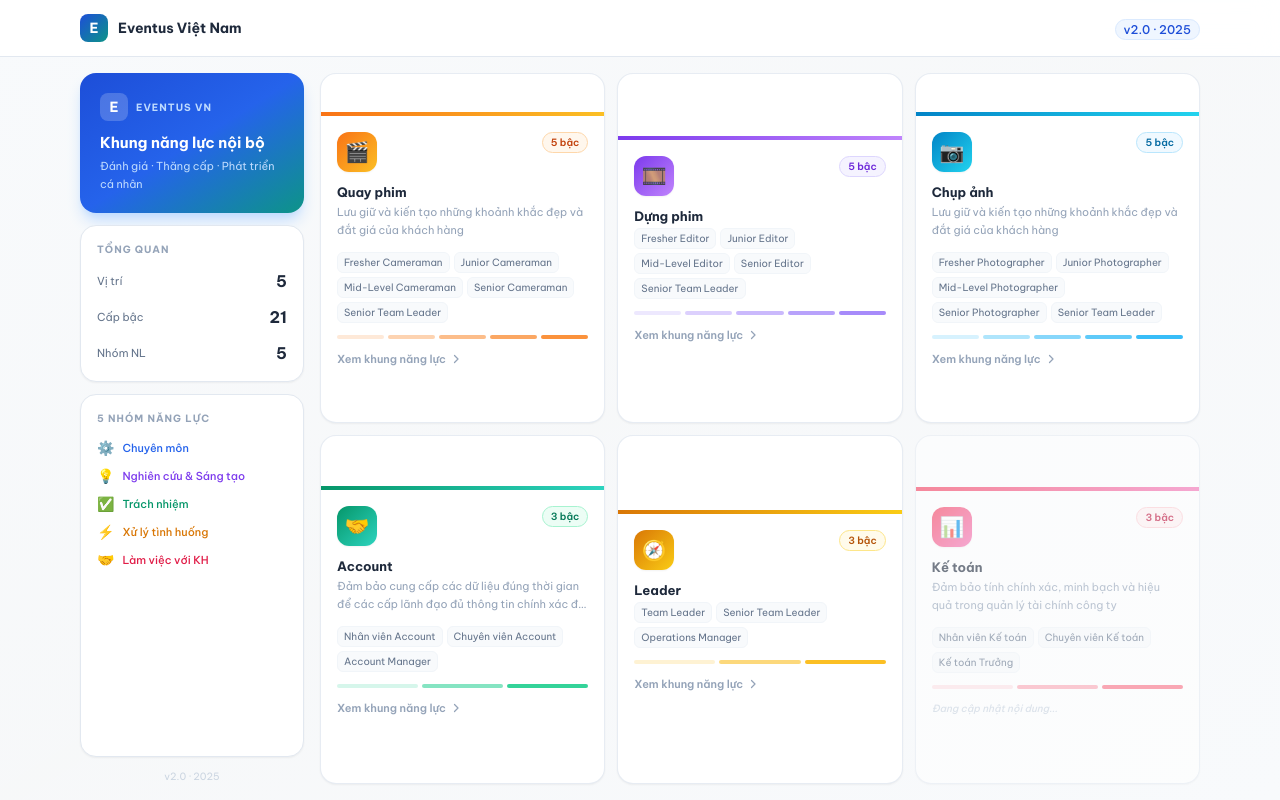
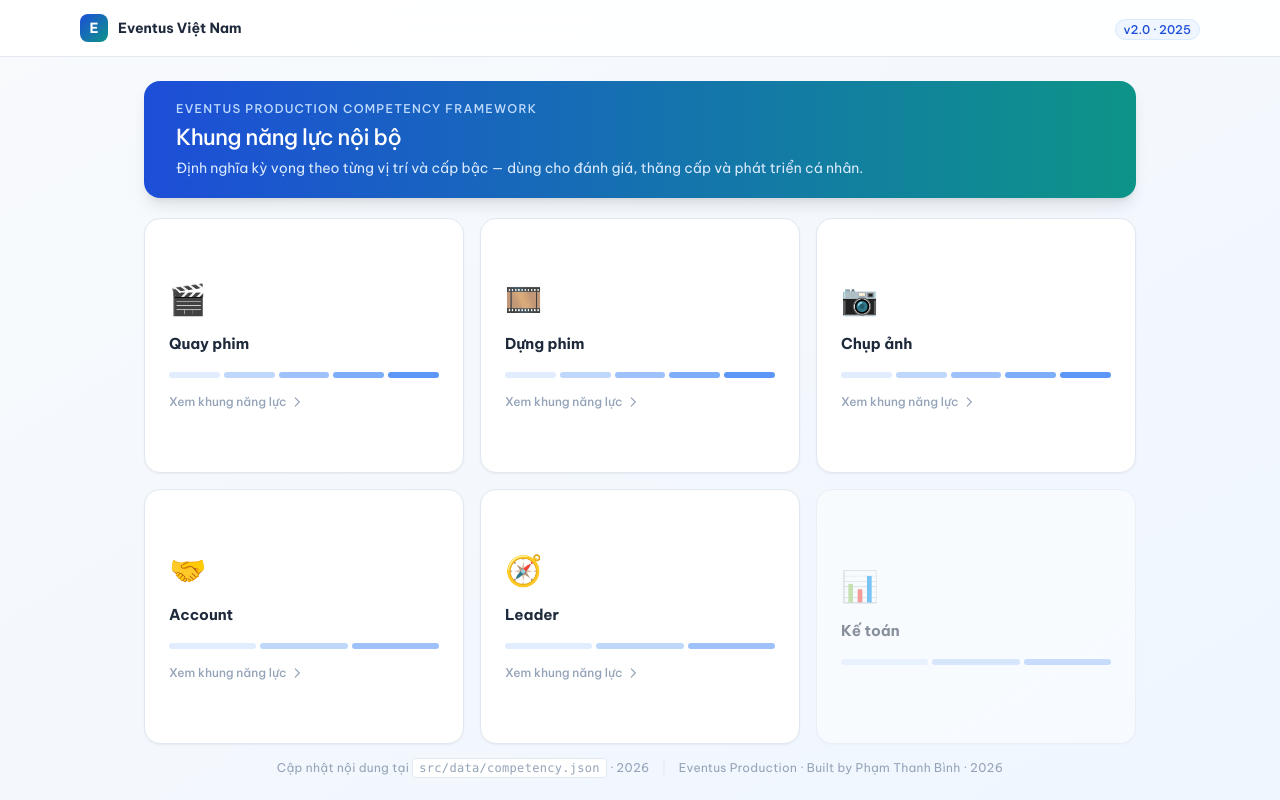
Before and after one commit to binheventus/client-eventus, a React (Vite) app: page / in a window 1280 px wide. Built offline with nearby package versions, Linux system fonts and the light colour scheme.

Commit message:
refactor: simplify homepage to no-scroll 3x2 grid, remove dept groups and stats

```diff
--- a/src/pages/HomePage.jsx
+++ b/src/pages/HomePage.jsx
@@ -3,192 +3,101 @@ import Header from '../components/Header'
 import data from '../data/competency.json'
 
 const POSITION_META = {
-  cameraman:    { icon: '🎬', accent: 'from-orange-500 to-amber-400',   badge: 'bg-orange-50 text-orange-700 border-orange-200',   bar: 'bg-orange-400',  ring: 'hover:ring-orange-300' },
-  editor:       { icon: '🎞️', accent: 'from-violet-600 to-purple-400',  badge: 'bg-violet-50 text-violet-700 border-violet-200',   bar: 'bg-violet-400',  ring: 'hover:ring-violet-300' },
-  photographer: { icon: '📷', accent: 'from-sky-600 to-cyan-400',       badge: 'bg-sky-50 text-sky-700 border-sky-200',            bar: 'bg-sky-400',     ring: 'hover:ring-sky-300' },
-  account:      { icon: '🤝', accent: 'from-emerald-600 to-teal-400',   badge: 'bg-emerald-50 text-emerald-700 border-emerald-200', bar: 'bg-emerald-400', ring: 'hover:ring-emerald-300' },
-  leader:       { icon: '🧭', accent: 'from-amber-600 to-yellow-400',   badge: 'bg-amber-50 text-amber-700 border-amber-200',      bar: 'bg-amber-400',   ring: 'hover:ring-amber-300' },
-  ketoan:       { icon: '📊', accent: 'from-rose-500 to-pink-400',      badge: 'bg-rose-50 text-rose-700 border-rose-200',         bar: 'bg-rose-400',    ring: 'hover:ring-rose-300' },
+  cameraman:    { icon: '🎬', accent: 'blue' },
+  editor:       { icon: '🎞️', accent: 'blue' },
+  photographer: { icon: '📷', accent: 'blue' },
+  account:      { icon: '🤝', accent: 'blue' },
+  leader:       { icon: '🧭', accent: 'blue' },
+  ketoan:       { icon: '📊', accent: 'blue' },
 }
 
-// Placeholder position for Kế toán
+// Placeholder — anh điền nội dung vào competency.json sau
 const PLACEHOLDER_POSITION = {
   id: 'ketoan',
   name: 'Kế toán',
-  mission: 'Đảm bảo tính chính xác, minh bạch và hiệu quả trong quản lý tài chính công ty',
-  levels: [
-    { level: 1, label: 'Nhân viên Kế toán' },
-    { level: 2, label: 'Chuyên viên Kế toán' },
-    { level: 3, label: 'Kế toán Trưởng' },
-  ],
+  levels: [{ level: 1 }, { level: 2 }, { level: 3 }],
   placeholder: true,
 }
 
-function PositionCard({ position }) {
+function PositionNode({ position }) {
   const navigate = useNavigate()
   const meta = POSITION_META[position.id] || POSITION_META.leader
 
   return (
     <button
       onClick={() => !position.placeholder && navigate(`/position/${position.id}`)}
-      className={`
-        group relative w-full text-left bg-white rounded-2xl border border-slate-200/80
-        shadow-sm overflow-hidden transition-all duration-200
-        ring-2 ring-transparent ${meta.ring}
+      className={`group w-full text-left bg-white rounded-2xl shadow-sm p-6 border border-slate-200 transition-all duration-200
         ${position.placeholder
-          ? 'opacity-60 cursor-default'
-          : 'hover:shadow-lg hover:-translate-y-0.5 cursor-pointer'}
-      `}
+          ? 'opacity-50 cursor-default'
+          : 'hover:border-blue-400 hover:shadow-md hover:-translate-y-0.5 cursor-pointer'}`}
     >
-      {/* Gradient top bar */}
-      <div className={`h-1 w-full bg-gradient-to-r ${meta.accent}`} />
-
-      <div className="p-4">
-        {/* Header row */}
-        <div className="flex items-start justify-between mb-3">
-          <div className={`w-10 h-10 rounded-xl bg-gradient-to-br ${meta.accent} flex items-center justify-center text-xl shadow-sm`}>
-            {meta.icon}
-          </div>
-          <span className={`text-[10px] font-semibold px-2 py-0.5 rounded-full border ${meta.badge}`}>
-            {position.levels.length} bậc
-          </span>
+      <div className="flex items-center justify-between mb-4">
+        <span className="text-3xl">{meta.icon}</span>
       </div>
 
-        {/* Name */}
-        <div className="text-[13px] font-bold text-slate-800 mb-1 leading-tight">
-          {position.name}
-        </div>
+      <div className="text-[15px] font-bold text-slate-800 mb-4">{position.name}</div>
 
-        {/* Mission */}
-        {position.mission && (
-          <p className="text-[11px] text-slate-400 leading-relaxed mb-3 line-clamp-2">
-            {position.mission}
-          </p>
-        )}
-
-        {/* Level pills */}
-        <div className="flex flex-wrap gap-1 mb-3">
-          {position.levels.map((lv, i) => (
-            <span
-              key={i}
-              className="text-[10px] text-slate-500 bg-slate-50 border border-slate-100 px-1.5 py-0.5 rounded-md"
-            >
-              {lv.label}
-            </span>
-          ))}
-        </div>
-
-        {/* Progress dots */}
       <div className="flex items-center gap-1">
         {position.levels.map((_, i) => (
           <div
             key={i}
-              className={`h-1 flex-1 rounded-full ${meta.bar}`}
-              style={{ opacity: 0.2 + i * (0.8 / (position.levels.length - 1 || 1)) }}
+            className="h-1.5 flex-1 rounded-full bg-blue-500"
+            style={{ opacity: 0.15 + i * 0.17 }}
           />
         ))}
       </div>
 
-        {/* CTA */}
       {!position.placeholder && (
-          <div className="mt-3 flex items-center gap-1 text-[11px] font-semibold text-slate-400 group-hover:text-slate-700 transition-colors">
+        <div className="flex items-center gap-1 mt-4 text-xs font-medium text-slate-400 group-hover:text-blue-700 transition-colors">
           Xem khung năng lực
-            <svg className="w-3 h-3 transition-transform group-hover:translate-x-0.5" fill="none" stroke="currentColor" viewBox="0 0 24 24">
-              <path strokeLinecap="round" strokeLinejoin="round" strokeWidth={2.5} d="M9 5l7 7-7 7" />
+          <svg className="w-3.5 h-3.5 transition-transform group-hover:translate-x-0.5" fill="none" stroke="currentColor" viewBox="0 0 24 24">
+            <path strokeLinecap="round" strokeLinejoin="round" strokeWidth={2} d="M9 5l7 7-7 7" />
           </svg>
         </div>
       )}
-        {position.placeholder && (
-          <div className="mt-3 text-[10px] font-medium text-slate-300 italic">
-            Đang cập nhật nội dung...
-          </div>
-        )}
-      </div>
     </button>
   )
 }
 
 export default function HomePage() {
   const positions = [...data.competency_framework.positions, PLACEHOLDER_POSITION]
-  const totalLevels = data.competency_framework.positions.reduce((sum, p) => sum + p.levels.length, 0)
-  const totalPositions = positions.length
-
-  const STATS = [
-    { num: data.competency_framework.positions.length, label: 'Vị trí' },
-    { num: totalLevels, label: 'Cấp bậc' },
-    { num: 5, label: 'Nhóm NL' },
-  ]
 
   return (
-    <div className="h-screen overflow-hidden flex flex-col bg-gradient-to-br from-slate-50 via-blue-50/30 to-slate-50">
+    <div className="h-screen overflow-hidden flex flex-col bg-gradient-to-br from-slate-50 to-blue-50">
       <Header />
 
-      {/* Main layout: sidebar + grid */}
-      <div className="flex flex-1 min-h-0 max-w-6xl mx-auto w-full px-4 py-4 gap-4">
+      <div className="flex-1 flex flex-col min-h-0 max-w-5xl mx-auto w-full px-4 py-6">
 
-        {/* Left: Brand panel */}
-        <div className="w-56 flex-shrink-0 flex flex-col gap-3">
-
-          {/* Hero card */}
-          <div className="bg-gradient-to-br from-blue-700 via-blue-600 to-teal-600 rounded-2xl p-5 text-white flex-shrink-0 shadow-lg shadow-blue-200">
-            <div className="flex items-center gap-2 mb-3">
-              <div className="w-7 h-7 rounded-lg bg-white/20 flex items-center justify-center text-sm font-black">E</div>
-              <div>
-                <div className="text-[10px] font-bold tracking-widest text-blue-200 uppercase">Eventus VN</div>
-              </div>
-            </div>
-            <h1 className="text-[15px] font-bold leading-snug mb-1">
+        {/* Header block — compact */}
+        <div className="bg-gradient-to-r from-blue-700 to-teal-600 rounded-2xl shadow-lg px-8 py-5 text-white mb-5 flex-shrink-0">
+          <p className="text-xs font-medium uppercase tracking-widest text-blue-200 mb-1">
+            Eventus Production Competency Framework
+          </p>
+          <h1 className="text-[20px] md:text-[22px] font-medium tracking-tight">
             Khung năng lực nội bộ
           </h1>
-            <p className="text-[11px] text-blue-200 leading-relaxed">
-              Đánh giá · Thăng cấp · Phát triển cá nhân
+          <p className="text-sm text-blue-100 mt-1">
+            Định nghĩa kỳ vọng theo từng vị trí và cấp bậc — dùng cho đánh giá, thăng cấp và phát triển cá nhân.
           </p>
         </div>
 
-          {/* Stats */}
-          <div className="bg-white rounded-2xl border border-slate-200 shadow-sm p-4 flex-shrink-0">
-            <div className="text-[10px] font-bold uppercase tracking-widest text-slate-400 mb-3">Tổng quan</div>
-            <div className="space-y-3">
-              {STATS.map((s, i) => (
-                <div key={i} className="flex items-center justify-between">
-                  <span className="text-[11px] text-slate-500">{s.label}</span>
-                  <span className="text-[16px] font-black text-slate-800 tabular-nums">{s.num}</span>
-                </div>
+        {/* 3×2 flat grid */}
+        <div className="flex-1 min-h-0 grid grid-cols-3 grid-rows-2 gap-4">
+          {positions.map(position => (
+            <PositionNode key={position.id} position={position} />
           ))}
         </div>
-          </div>
 
-          {/* Dimensions legend */}
-          <div className="bg-white rounded-2xl border border-slate-200 shadow-sm p-4 flex-1 min-h-0">
-            <div className="text-[10px] font-bold uppercase tracking-widest text-slate-400 mb-3">5 Nhóm năng lực</div>
-            <div className="space-y-2">
-              {[
-                { icon: '⚙️', label: 'Chuyên môn', color: 'text-blue-600' },
-                { icon: '💡', label: 'Nghiên cứu & Sáng tạo', color: 'text-violet-600' },
-                { icon: '✅', label: 'Trách nhiệm', color: 'text-emerald-600' },
-                { icon: '⚡', label: 'Xử lý tình huống', color: 'text-amber-600' },
-                { icon: '🤝', label: 'Làm việc với KH', color: 'text-rose-600' },
-              ].map((d, i) => (
-                <div key={i} className="flex items-center gap-2">
-                  <span className="text-sm">{d.icon}</span>
-                  <span className={`text-[11px] font-medium ${d.color}`}>{d.label}</span>
-                </div>
-              ))}
-            </div>
-          </div>
-
-          {/* Version */}
-          <div className="text-center text-[10px] text-slate-300 flex-shrink-0">
-            v{data.competency_framework.version} · {data.competency_framework.last_updated}
-          </div>
-        </div>
-
-        {/* Right: 3×2 position grid */}
-        <div className="flex-1 min-w-0 grid grid-cols-3 grid-rows-2 gap-3">
-          {positions.map(position => (
-            <PositionCard key={position.id} position={position} />
-          ))}
-        </div>
+        {/* Footer */}
+        <p className="text-center text-xs text-slate-400 tracking-wide mt-4 flex-shrink-0">
+          Cập nhật nội dung tại{' '}
+          <code className="font-mono bg-white px-1.5 py-0.5 rounded border border-slate-200">
+            src/data/competency.json
+          </code>
+          {' '}· 2026
+          <span className="mx-3 text-slate-200">|</span>
+          Eventus Production · Built by Phạm Thanh Bình · 2026
+        </p>
       </div>
     </div>
   )
```
Lines whose indentation alone changed are shown as unchanged.
